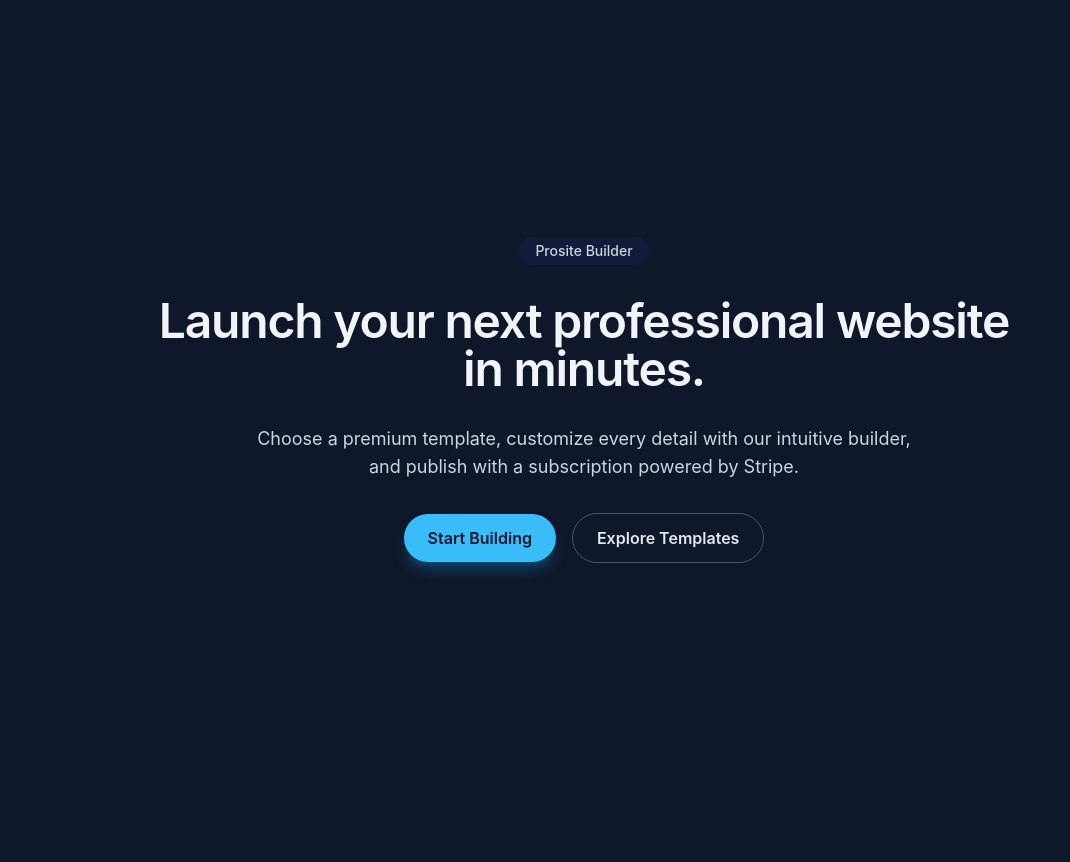
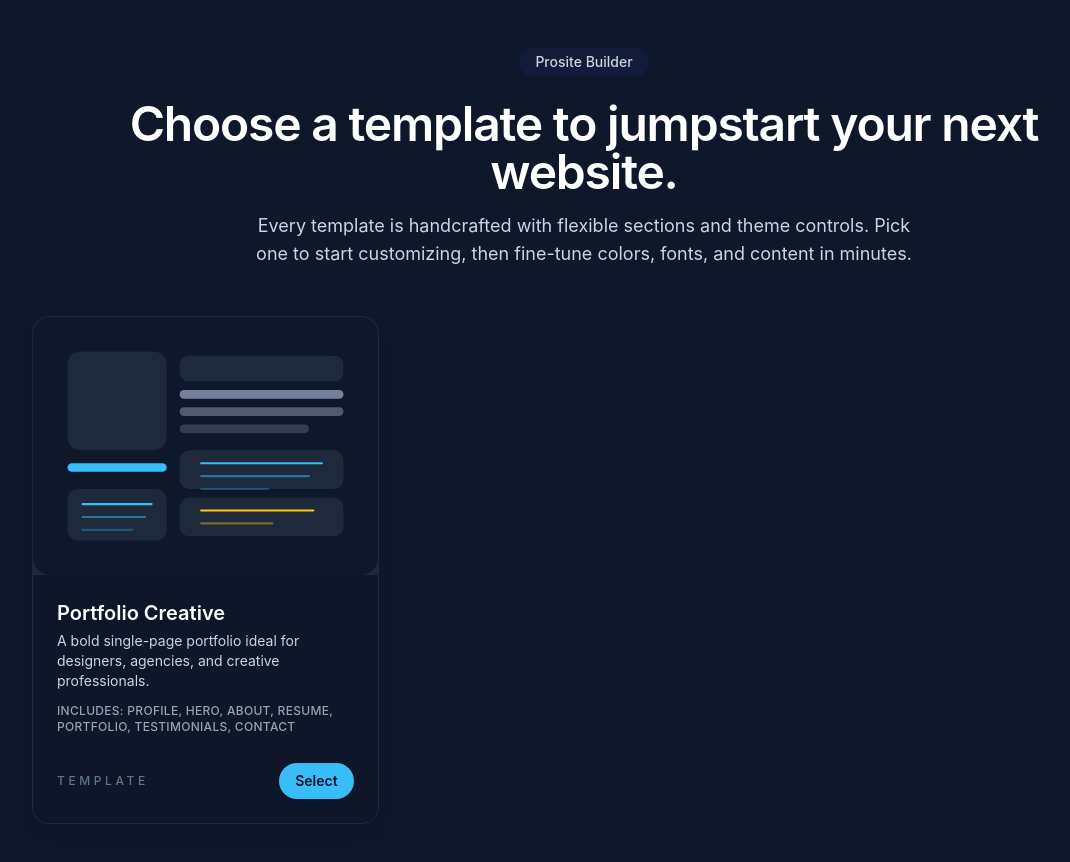
Before and after one commit to sirene76/Prosite, a Next.js app: page / in a window 1280 px wide. Shown: the top 862 px of the page, without its empty margins (56-1126 px from the left). Before the commit the page ends 800 px from the top, so only its background shows below. Built offline with nearby package versions, Linux system fonts and the light colour scheme.

Commit message:
Display templates on homepage

```diff
--- a/src/app/builder/BuilderRoot.tsx
+++ b/src/app/builder/BuilderRoot.tsx
@@ -16,8 +16,8 @@ const steps: BuilderStep[] = [
   { label: "Checkout", href: "/builder/checkout" },
 ];
 
-export default async function BuilderRoot({ children }: BuilderRootProps) {
-  const templates = await loadTemplates();
+export default function BuilderRoot({ children }: BuilderRootProps) {
+  const templates = loadTemplates();
 
   return (
     <BuilderProvider templates={templates}>
--- a/src/app/page.tsx
+++ b/src/app/page.tsx
@@ -1,31 +1,66 @@
+import Image from "next/image";
 import Link from "next/link";
 
+import { loadTemplates } from "@/lib/templates";
+
 export default function HomePage() {
+  const templates = loadTemplates();
+
   return (
-    <main className="mx-auto flex min-h-screen max-w-4xl flex-col items-center justify-center gap-8 px-4 text-center">
-      <span className="rounded-full bg-builder-surface px-4 py-1 text-sm font-medium text-slate-300">
+    <main className="mx-auto max-w-6xl px-6 py-12">
+      <section className="text-center">
+        <span className="inline-flex items-center justify-center rounded-full bg-builder-surface px-4 py-1 text-sm font-medium text-slate-300">
           Prosite Builder
         </span>
-      <h1 className="text-4xl font-semibold tracking-tight sm:text-5xl">
-        Launch your next professional website in minutes.
+        <h1 className="mt-6 text-4xl font-semibold tracking-tight text-white sm:text-5xl">
+          Choose a template to jumpstart your next website.
         </h1>
-      <p className="max-w-2xl text-lg text-slate-300">
-        Choose a premium template, customize every detail with our intuitive builder, and publish with a
-        subscription powered by Stripe.
+        <p className="mx-auto mt-4 max-w-2xl text-base text-slate-300 sm:text-lg">
+          Every template is handcrafted with flexible sections and theme controls. Pick one to start customizing, then fine-tune colors, fonts, and content in minutes.
         </p>
-      <div className="flex flex-wrap items-center justify-center gap-4">
+      </section>
+
+      <div className="mt-12 grid grid-cols-1 gap-8 sm:grid-cols-2 xl:grid-cols-3">
+        {templates.map((template) => {
+          const previewImage = template.previewImage || "/placeholder-template.svg";
+
+          return (
+            <article
+              key={template.id}
+              className="flex h-full flex-col overflow-hidden rounded-2xl border border-slate-800 bg-slate-900/40 shadow-lg shadow-slate-900/20 backdrop-blur transition hover:-translate-y-1 hover:shadow-xl"
+            >
+              <div className="relative aspect-[4/3] w-full overflow-hidden bg-slate-800">
+                <Image
+                  src={previewImage}
+                  alt={`${template.name} preview`}
+                  fill
+                  sizes="(min-width: 1280px) 384px, (min-width: 640px) 50vw, 100vw"
+                  className="h-full w-full object-cover"
+                />
+              </div>
+              <div className="flex flex-1 flex-col gap-3 p-6">
+                <div>
+                  <h2 className="text-xl font-semibold text-white">{template.name}</h2>
+                  <p className="mt-1 text-sm text-slate-300">{template.description}</p>
+                </div>
+                {template.sections.length > 0 && (
+                  <div className="mt-auto text-xs font-medium uppercase tracking-wide text-slate-400">
+                    Includes: {template.sections.join(", ")}
+                  </div>
+                )}
+                <div className="mt-4 flex items-center justify-between">
+                  <span className="text-xs font-medium uppercase tracking-[0.3em] text-slate-500">Template</span>
                   <Link
-          className="rounded-full bg-builder-accent px-6 py-3 text-base font-semibold text-slate-900 shadow-lg shadow-sky-500/30 transition hover:brightness-110"
-          href="/builder/theme"
+                    href={`/builder/${template.id}`}
+                    className="inline-flex items-center justify-center rounded-full bg-builder-accent px-4 py-2 text-sm font-semibold text-slate-900 transition hover:brightness-110"
                   >
-          Start Building
+                    Select
                   </Link>
-        <Link
-          className="rounded-full border border-slate-600 px-6 py-3 text-base font-semibold text-slate-200 transition hover:border-builder-accent hover:text-builder-accent"
-          href="#"
-        >
-          Explore Templates
-        </Link>
+                </div>
+              </div>
+            </article>
+          );
+        })}
       </div>
     </main>
   );
--- a/src/app/templates/[templateId]/route.ts
+++ b/src/app/templates/[templateId]/route.ts
@@ -9,10 +9,8 @@ export async function GET(
 ): Promise<Response> {
   try {
     const { templateId } = params;
-    const [assets, templates] = await Promise.all([
-      loadTemplateAssets(templateId),
-      loadTemplates(),
-    ]);
+    const assets = await loadTemplateAssets(templateId);
+    const templates = loadTemplates();
 
     const templateMeta = templates.find((template) => template.id === templateId);
     const placeholders = extractPlaceholders(assets.html);
--- a/src/lib/templates.ts
+++ b/src/lib/templates.ts
@@ -1,4 +1,5 @@
-import fs from "fs/promises";
+import fs from "fs";
+import fsPromises from "fs/promises";
 import path from "path";
 
 const templatesDir = path.join(process.cwd(), "templates");
@@ -23,8 +24,8 @@ function toTitleCase(value: string) {
     .replace(/\b\w/g, (match) => match.toUpperCase());
 }
 
-async function readMetaFile(metaPath: string) {
-  const raw = await fs.readFile(metaPath, "utf-8");
+function readMetaFileSync(metaPath: string) {
+  const raw = fs.readFileSync(metaPath, "utf-8");
   return JSON.parse(raw) as Partial<TemplateDefinition & { path?: string }>;
 }
 
@@ -36,9 +37,14 @@ function sanitizeTemplateId(templateId: string) {
   return normalized;
 }
 
+async function readMetaFile(metaPath: string) {
+  const raw = await fsPromises.readFile(metaPath, "utf-8");
+  return JSON.parse(raw) as Partial<TemplateDefinition & { path?: string }>;
+}
+
 async function ensureDirectoryExists(dirPath: string) {
   try {
-    const stat = await fs.stat(dirPath);
+    const stat = await fsPromises.stat(dirPath);
     if (!stat.isDirectory()) {
       throw new Error(`Expected directory at ${dirPath}`);
     }
@@ -50,17 +56,12 @@ async function ensureDirectoryExists(dirPath: string) {
   }
 }
 
-export async function loadTemplates(): Promise<TemplateDefinition[]> {
-  let entries: fs.Dirent[] = [];
-  try {
-    entries = await fs.readdir(templatesDir, { withFileTypes: true });
-  } catch (error) {
-    if ((error as NodeJS.ErrnoException).code === "ENOENT") {
-      return [];
-    }
-    throw error;
+export function loadTemplates(): TemplateDefinition[] {
+  if (!fs.existsSync(templatesDir)) {
+    return [];
   }
 
+  const entries = fs.readdirSync(templatesDir, { withFileTypes: true });
   const templates: TemplateDefinition[] = [];
 
   for (const entry of entries) {
@@ -73,7 +74,7 @@ export async function loadTemplates(): Promise<TemplateDefinition[]> {
     const metaPath = path.join(folderPath, "meta.json");
 
     try {
-      const meta = await readMetaFile(metaPath);
+      const meta = readMetaFileSync(metaPath);
       const id = typeof meta.id === "string" && meta.id.length > 0 ? meta.id : folderName;
       const name = typeof meta.name === "string" && meta.name.length > 0 ? meta.name : toTitleCase(id);
 
@@ -89,7 +90,6 @@ export async function loadTemplates(): Promise<TemplateDefinition[]> {
       });
     } catch (error) {
       console.warn(`Failed to read template metadata for ${folderName}:`, error);
-      continue;
     }
   }
 
@@ -98,7 +98,7 @@ export async function loadTemplates(): Promise<TemplateDefinition[]> {
 
 async function resolveTemplateDirectory(templateId: string) {
   const safeId = sanitizeTemplateId(templateId);
-  const directories = await fs.readdir(templatesDir, { withFileTypes: true });
+  const directories = await fsPromises.readdir(templatesDir, { withFileTypes: true });
 
   for (const entry of directories) {
     if (!entry.isDirectory()) {
@@ -131,7 +131,7 @@ export async function getTemplateHtml(templateId: string): Promise<string> {
   const filePath = path.join(folderPath, "index.html");
 
   try {
-    return await fs.readFile(filePath, "utf-8");
+    return await fsPromises.readFile(filePath, "utf-8");
   } catch (error) {
     if ((error as NodeJS.ErrnoException).code === "ENOENT") {
       throw new Error(`HTML file not found for template: ${templateId}`);
@@ -145,7 +145,7 @@ export async function getTemplateCss(templateId: string): Promise<string> {
   const filePath = path.join(folderPath, "style.css");
 
   try {
-    return await fs.readFile(filePath, "utf-8");
+    return await fsPromises.readFile(filePath, "utf-8");
   } catch (error) {
     if ((error as NodeJS.ErrnoException).code === "ENOENT") {
       throw new Error(`CSS file not found for template: ${templateId}`);
--- a/templates/portfolio-creative/meta.json
+++ b/templates/portfolio-creative/meta.json
@@ -1,8 +1,8 @@
 {
   "id": "portfolio-creative",
   "name": "Portfolio Creative",
-  "description": "Bold single-page portfolio ideal for designers and agencies.",
-  "previewImage": "",
+  "description": "A bold single-page portfolio ideal for designers, agencies, and creative professionals.",
+  "previewImage": "/thumbnails/portfolio-creative.svg",
   "sections": [
     "Profile",
     "Hero",
```
Also changed, not shown: public/placeholder-template.svg (added), public/thumbnails/portfolio-creative.svg (added). Lines whose indentation alone changed are shown as unchanged.
